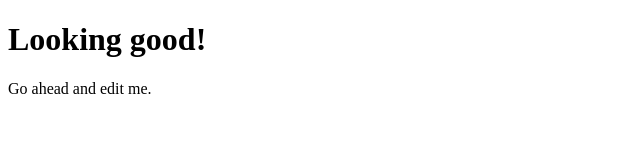
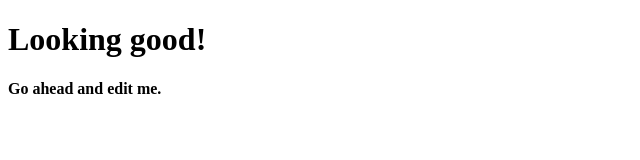
Before and after one commit to jdmar3-comp426/a00-troywon23, a website: page index.html in a window 1280 px wide. Shown: the full height of the page, 0-640 px from the left. Drawn offline with Linux system fonts and the light colour scheme.

Commit message:
edited index.html

```diff
--- a/index.html
+++ b/index.html
@@ -8,7 +8,7 @@
     <body>
         <div>
             <h1>Looking good!</h1>
-            <p>Go ahead and edit me.</p>
+            <p><strong>Go ahead and edit me.</strong></p>
         </div>
     </body>
 </html>
```
Also changed, not shown: package.json (added, +22 -0 lines), 1 other file.
